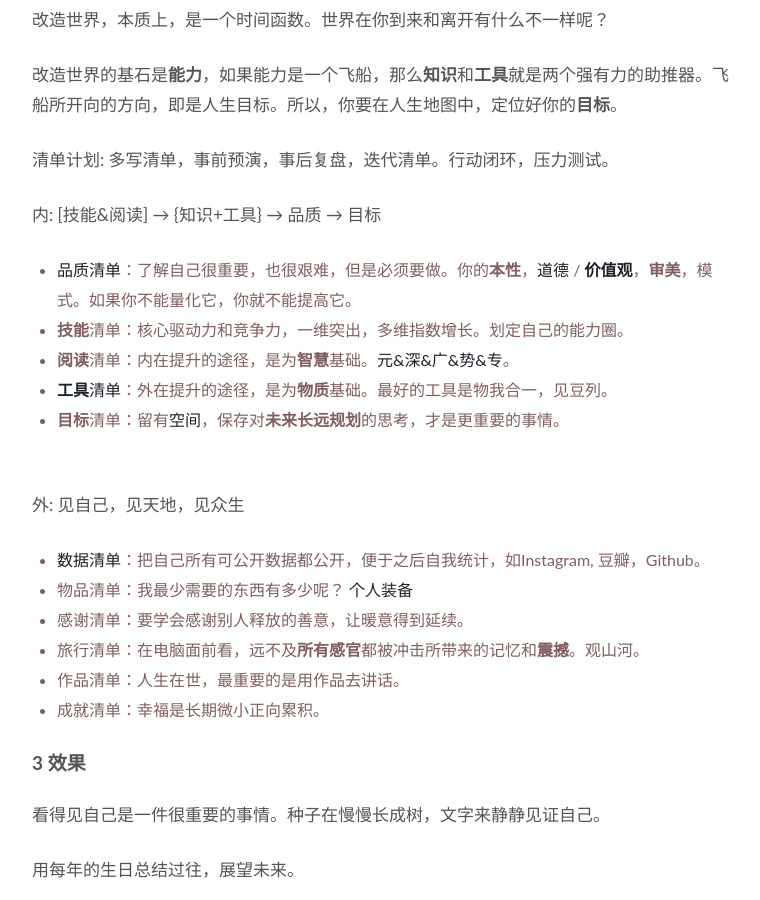
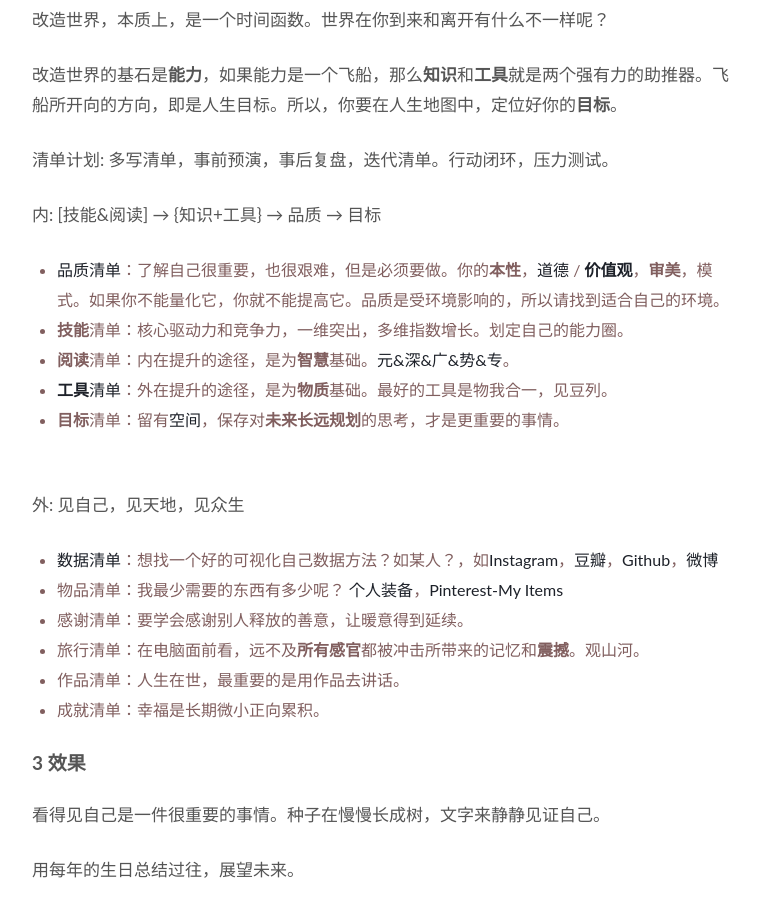
Before and after one commit to WillWang-X/willwang-x.github.io, a Jekyll site: the page built from _posts/blogs/2019-01-01-life-README.md, in a window 1280 px wide and 900 px high, scrolled down 3722 px. Shown: the whole window, without its empty margins (258-1018 px from the left). Built offline with Jekyll 4.4.1, drawn with Linux system fonts in a browser that asks for light colours.

Commit message:
update life readme

```diff
--- a/_posts/blogs/2019-01-01-life-README.md
+++ b/_posts/blogs/2019-01-01-life-README.md
@@ -123,7 +123,7 @@ published: true
 
 内:	[技能&阅读] → {知识+工具} → 品质 → 目标
 
-- [品质清单](https://workflowy.com/s/ethics/Jibjijzgeb29k4I0)：了解自己很重要，也很艰难，但是必须要做。你的**本性**，[道德](https://www.wikiwand.com/zh-hans/%E6%9F%AF%E5%B0%94%E4%BC%AF%E6%A0%BC%E9%81%93%E5%BE%B7%E5%8F%91%E5%B1%95%E9%98%B6%E6%AE%B5) / [**价值观**](https://workflowy.com/s/3d0638300cdb/0LuD1Aeiek1PGSJ5)，**审美**，模式。如果你不能量化它，你就不能提高它。
+- [品质清单](https://workflowy.com/s/ethics/Jibjijzgeb29k4I0)：了解自己很重要，也很艰难，但是必须要做。你的**本性**，[道德](https://www.wikiwand.com/zh-hans/%E6%9F%AF%E5%B0%94%E4%BC%AF%E6%A0%BC%E9%81%93%E5%BE%B7%E5%8F%91%E5%B1%95%E9%98%B6%E6%AE%B5) / [**价值观**](https://workflowy.com/s/3d0638300cdb/0LuD1Aeiek1PGSJ5)，**审美**，模式。如果你不能量化它，你就不能提高它。品质是受环境影响的，所以请找到适合自己的环境。
 - **技能**清单：核心驱动力和竞争力，一维突出，多维指数增长。划定自己的能力圈。
 - **阅读**清单：内在提升的途径，是为**智慧**基础。[元&深&广&势&专](https://willwang.cc/2017/09/books)。
 - [**工具**清单](https://workflowy.com/s/shared/1EHC18YwaC7PJGm8)：外在提升的途径，是为**物质**基础。最好的工具是物我合一，见豆列。
@@ -133,8 +133,8 @@ published: true
 
 外: 见自己，见天地，见众生
 
-- [数据清单](https://workflowy.com/s/c1f0a674d456/YKfDLNWaVU8K2V2Z)：把自己所有可公开数据都公开，便于之后自我统计，如Instagram, 豆瓣，Github。
-- 物品清单：我最少需要的东西有多少呢？ [个人装备](https://www.douban.com/photos/album/1679804396/)
+- [数据清单](https://workflowy.com/s/c1f0a674d456/YKfDLNWaVU8K2V2Z)：想找一个好的可视化自己数据方法？如某人？，如[Instagram](https://www.instagram.com/will.will.wang/)，[豆瓣](https://www.douban.com/people/lanluotiankong/)，[Github](https://github.com/willwang-x)，[微博](https://weibo.com/aibutong/)
+- 物品清单：我最少需要的东西有多少呢？ [个人装备](https://www.douban.com/photos/album/1679804396/)，[Pinterest-My Items](https://www.pinterest.com/willwillwang/myitems/)
 - 感谢清单：要学会感谢别人释放的善意，让暖意得到延续。
 - 旅行清单：在电脑面前看，远不及**所有感官**都被冲击所带来的记忆和**震撼**。观山河。
 - 作品清单：人生在世，最重要的是用作品去讲话。
```
